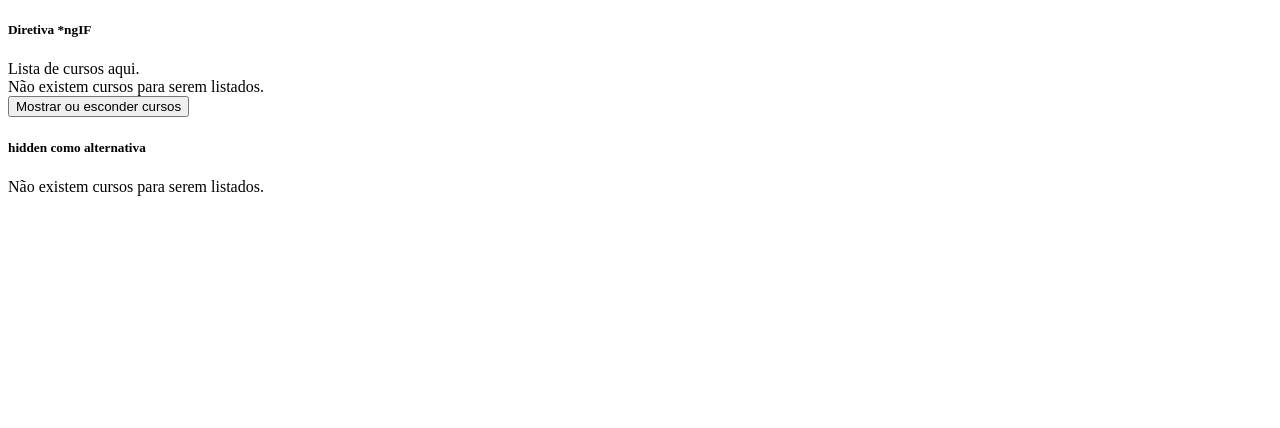
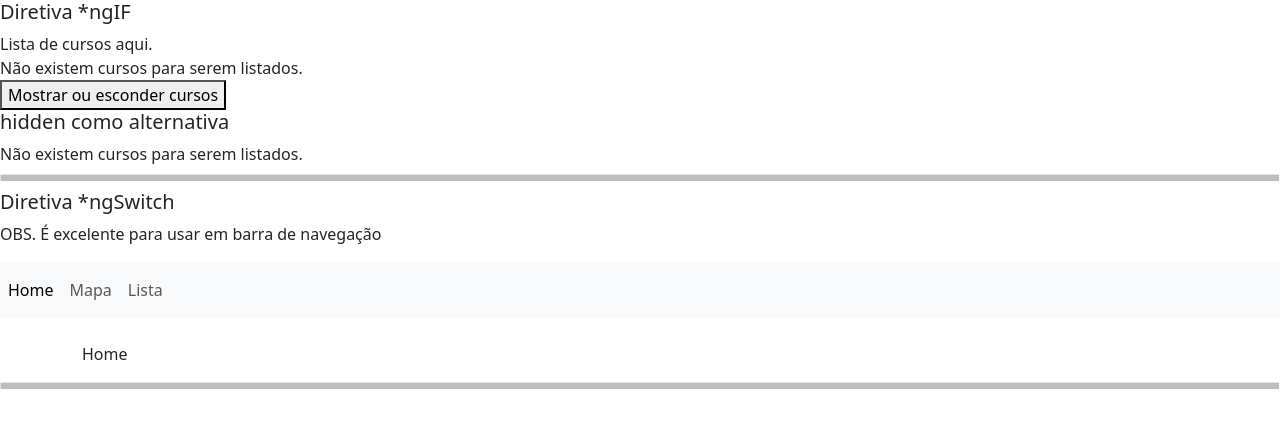
Before and after one commit to Daniel-Penelva/AprendendoAngular-parte3-tipos-diretivas, an Angular app: page / in a window 1280 px wide. Shown: the top 428 px of the page. Built offline with nearby package versions, Linux system fonts and the light colour scheme.

Commit message:
Diretivas: ngSwitch, ngSwitchCase e ngSwitchDefault

```diff
--- a/src/app/app.component.css
+++ b/src/app/app.component.css
@@ -0,0 +1,10 @@
+hr {
+    display: block;
+    margin-top: 0.5em;
+    margin-bottom: 0.5em;
+    margin-left: auto;
+    margin-right: auto;
+    border-style: inset;
+    border-width: 1px;
+    background-color: black;
+  }
--- a/src/app/app.component.html
+++ b/src/app/app.component.html
@@ -1 +1,7 @@
 <app-diretiva-ngif></app-diretiva-ngif>
+
+<hr size="10" width="100%">
+
+<app-diretiva-ngswitch></app-diretiva-ngswitch>
+
+<hr size="10" width="100%">
--- a/src/app/app.module.ts
+++ b/src/app/app.module.ts
@@ -4,11 +4,13 @@ import { BrowserModule } from '@angular/platform-browser';
 import { AppRoutingModule } from './app-routing.module';
 import { AppComponent } from './app.component';
 import { DiretivaNgifComponent } from './diretiva-ngif/diretiva-ngif.component';
+import { DiretivaNgswitchComponent } from './diretiva-ngswitch/diretiva-ngswitch.component';
 
 @NgModule({
   declarations: [
     AppComponent,
-    DiretivaNgifComponent
+    DiretivaNgifComponent,
+    DiretivaNgswitchComponent
   ],
   imports: [
     BrowserModule,
--- /dev/null
+++ b/src/app/diretiva-ngswitch/diretiva-ngswitch.component.html
@@ -0,0 +1,22 @@
+<h5>Diretiva *ngSwitch</h5>
+
+<p>OBS. É excelente para usar em barra de navegação</p>
+
+
+<nav class="navbar navbar-expand-lg navbar-light bg-light">
+    <div class="collapse navbar-collapse" id="navbarNavAltMarkup">
+        <div class="navbar-nav">
+            <a class="nav-item nav-link active" [class.active]="aba == 'home'" (click)="aba='home'">Home</a>
+            <a class="nav-item nav-link active" [class.active]="aba == 'mapa'" (click)="aba='mapa'">Mapa</a>
+            <a class="nav-item nav-link active" [class.active]="aba == 'lista'" (click)="aba='lista'">Lista</a>
+        </div>
+    </div>
+</nav>
+
+<br>
+
+<div class="container" [ngSwitch]="aba">
+    <p *ngSwitchCase="'mapa'"> Modo Mapa ativado!</p>
+    <p *ngSwitchCase="'lista'"> Modo Lista ativado!</p>
+    <p *ngSwitchDefault> Home </p>
+</div>
--- /dev/null
+++ b/src/app/diretiva-ngswitch/diretiva-ngswitch.component.ts
@@ -0,0 +1,17 @@
+import { Component, OnInit } from '@angular/core';
+
+@Component({
+  selector: 'app-diretiva-ngswitch',
+  templateUrl: './diretiva-ngswitch.component.html',
+  styleUrls: ['./diretiva-ngswitch.component.css']
+})
+export class DiretivaNgswitchComponent implements OnInit {
+
+  aba: string = 'home';
+
+  constructor() { }
+
+  ngOnInit(): void {
+  }
+
+}
--- a/src/index.html
+++ b/src/index.html
@@ -6,8 +6,14 @@
   <base href="/">
   <meta name="viewport" content="width=device-width, initial-scale=1">
   <link rel="icon" type="image/x-icon" href="favicon.ico">
+
+  <!-- Include via CDN css bootstrap -->
+  <link href="https://cdn.jsdelivr.net/npm/bootstrap@5.3.1/dist/css/bootstrap.min.css" rel="stylesheet" integrity="sha384-4bw+/aepP/YC94hEpVNVgiZdgIC5+VKNBQNGCHeKRQN+PtmoHDEXuppvnDJzQIu9" crossorigin="anonymous">
 </head>
 <body>
   <app-root></app-root>
+
+  <!-- Include via CDN javascript bootstrap -->
+  <script src="https://cdn.jsdelivr.net/npm/bootstrap@5.3.1/dist/js/bootstrap.bundle.min.js" integrity="sha384-HwwvtgBNo3bZJJLYd8oVXjrBZt8cqVSpeBNS5n7C8IVInixGAoxmnlMuBnhbgrkm" crossorigin="anonymous"></script>
 </body>
 </html>
```
Also changed, not shown: src/app/diretiva-ngswitch/diretiva-ngswitch.component.css (added), 1 other file (tests, documents, lock files or other folders).
